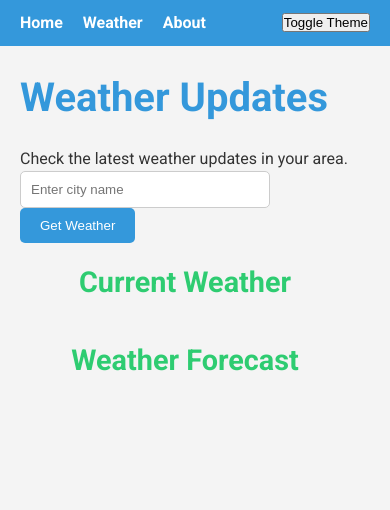
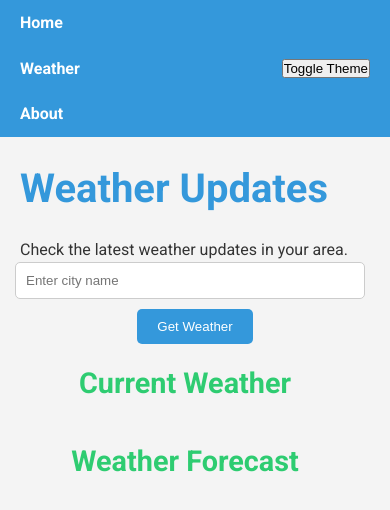
Before and after one commit to ivflit/WeatherApp, a plain HTML site: page weather.html in a window 390 px wide. Drawn offline with Linux system fonts and the light colour scheme.

Commit message:
Responsive styles

```diff
--- a/styles.css
+++ b/styles.css
@@ -123,3 +123,32 @@ h2 {
     width: 300px;
     text-align: center;
 }
+
+.weather-card img {
+    width: 64px;
+    height: 64px;
+}
+
+
+/* Responsive styles */
+
+@media (max-width: 768px) {
+    .weather-card {
+        width: 100%;
+    }
+
+    nav ul {
+        flex-direction: column;
+    }
+
+    #city-input {
+        width: 100%;
+        margin-bottom: 10px;
+    }
+
+    form {
+        display: flex;
+        flex-direction: column;
+        align-items: center;
+    }
+}
```
